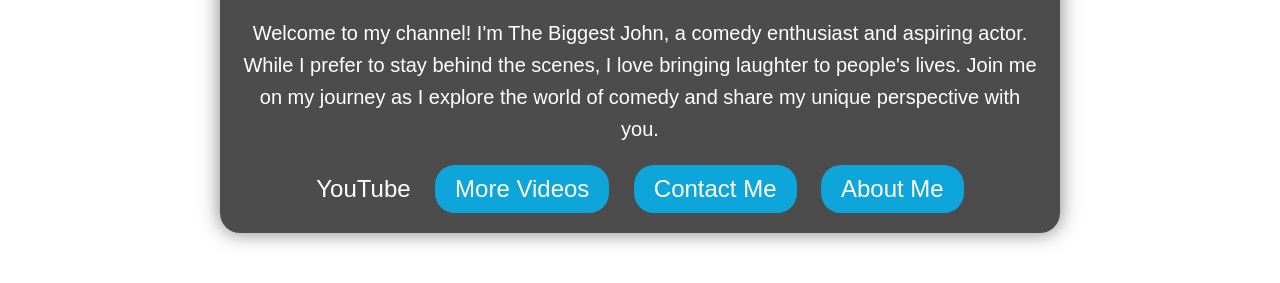
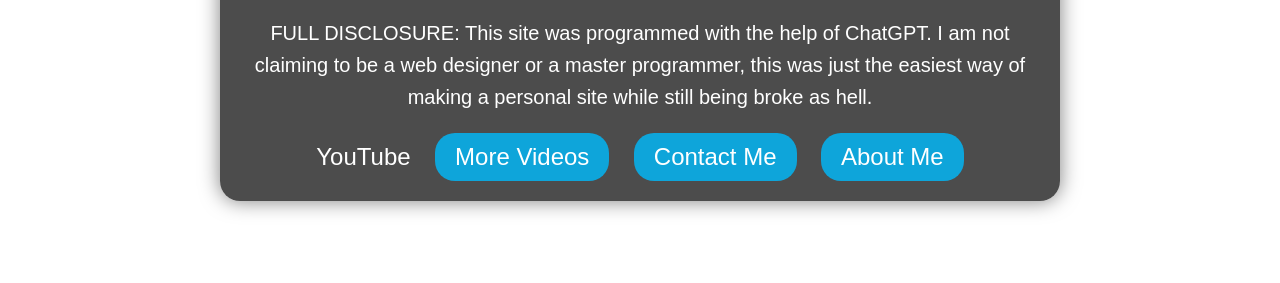
Before and after one commit to The-Biggest-John/The-Biggest-John.github.io, a plain HTML site: page index.html in a window 1280 px wide. Shown: the part 877-1160 px from the top of the page. After the commit the page ends 1128 px from the top, so only its background shows below. Drawn offline with Linux system fonts and the light colour scheme; no server answers.

Commit message:
Update index.html

```diff
--- a/index.html
+++ b/index.html
@@ -171,7 +171,7 @@
         <iframe width="560" height="315" src="https://www.youtube.com/embed/e7v4odceMTg" frameborder="0" allow="autoplay; encrypted-media" allowfullscreen></iframe>
     </div>
     <div class="bio">
-        <p>Welcome to my channel! I'm The Biggest John, a comedy enthusiast and aspiring actor. While I prefer to stay behind the scenes, I love bringing laughter to people's lives. Join me on my journey as I explore the world of comedy and share my unique perspective with you.</p>
+        <p>FULL DISCLOSURE: This site was programmed with the help of ChatGPT. I am not claiming to be a web designer or a master programmer, this was just the easiest way of making a personal site while still being broke as hell.</p>
     </div>
     <div class="social-links">
         <a href="https://www.youtube.com/channel/UCd6FS9Ok1AVackhjXVWoPOg" target="_blank" class="youtube">YouTube</a>
```
